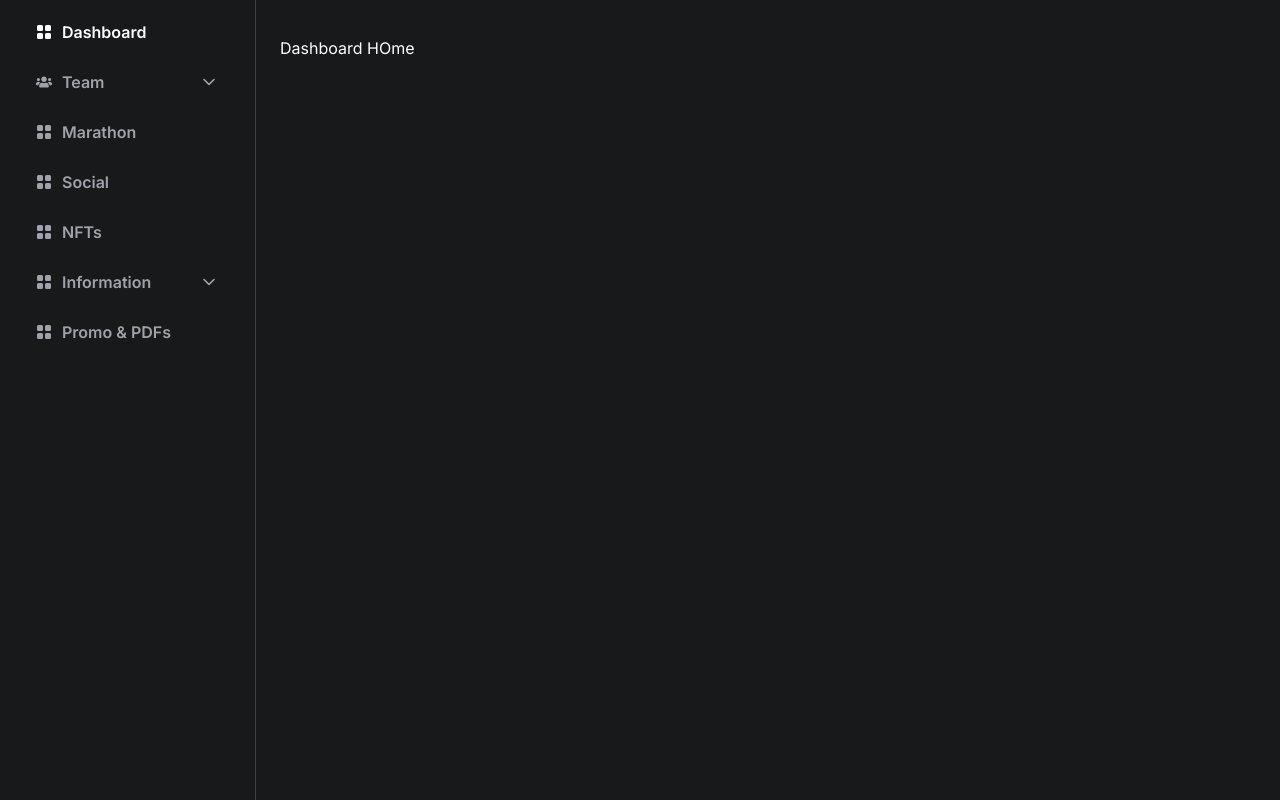
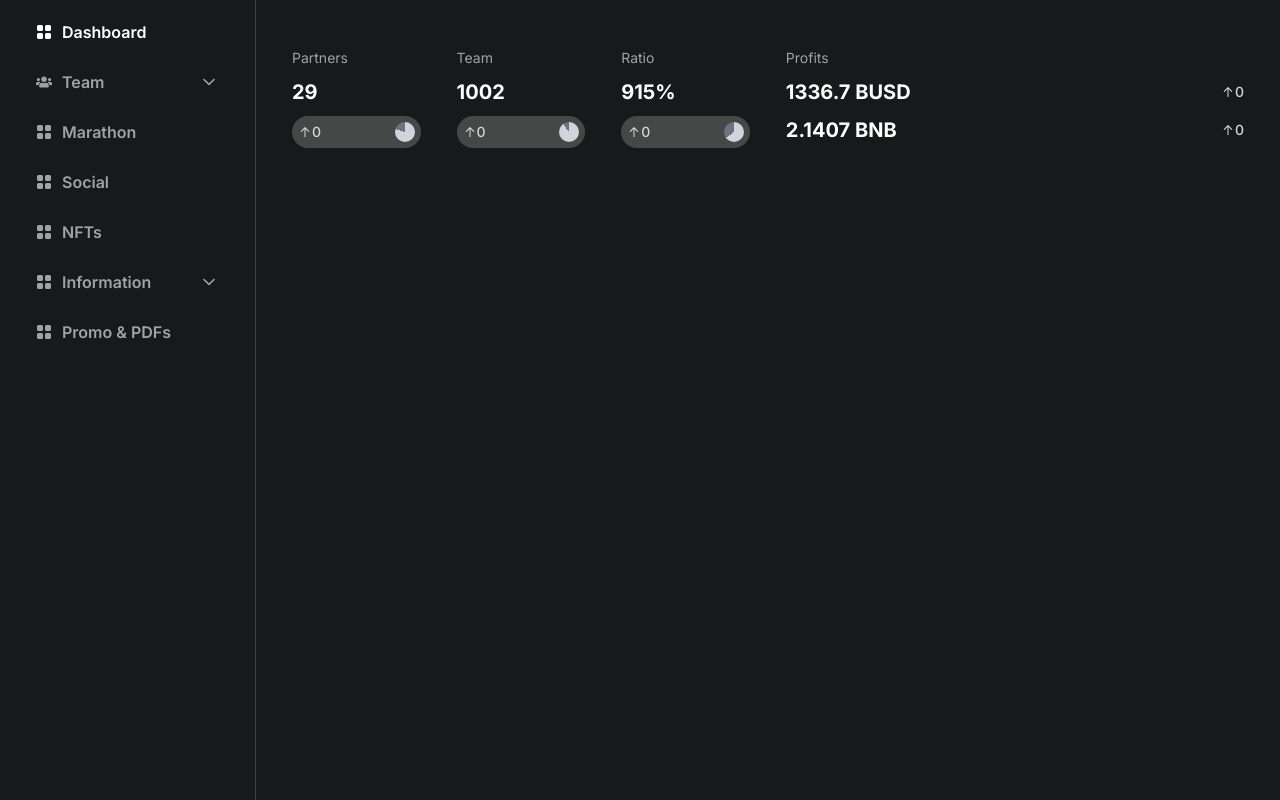
Before and after one commit to ai-arif/arrax-user-frontend, a Next.js app: page /dashboard in a window 1280 px wide. Built offline with nearby package versions, Linux system fonts and the light colour scheme.

Commit message:
create team & profits stats

```diff
--- /dev/null
+++ b/src/app/dashboard/_components/TeamStats.jsx
@@ -0,0 +1,77 @@
+import React from "react";
+import { HiMiniArrowUp } from "react-icons/hi2";
+
+// circle chart component
+const CircleChart = ({ percentage }) => {
+  const normalizedPercentage = Math.min(Math.max(percentage, 0), 100);
+  return (
+    <div
+      className="relative h-5 w-5 rounded-full"
+      style={{
+        background: `conic-gradient(#d1d5db ${normalizedPercentage * 3.6}deg, #6b7280 0deg)`,
+      }}
+    >
+      <div className="absolute inset-1 rounded-full"></div>
+    </div>
+  );
+};
+
+const TeamStats = () => {
+  return (
+    <div className="flex flex-col gap-3 md:flex-row">
+      <div className="flex w-full gap-3 md:w-1/2">
+        {/* partners stats */}
+        <div className="bg-arx-primary-light w-full space-y-2.5 rounded-lg p-3">
+          <p className="text-sm text-zinc-400">Partners</p>
+          <p className="text-xl font-bold">29</p>
+          <div className="flex justify-between rounded-full bg-[#464747] p-1.5 text-sm font-medium">
+            <div className="flex items-center text-zinc-300">
+              <HiMiniArrowUp /> 0
+            </div>
+            <CircleChart percentage={80} />
+          </div>
+        </div>
+        {/* team stats */}
+        <div className="bg-arx-primary-light w-full space-y-2.5 rounded-lg p-3">
+          <p className="text-sm text-zinc-400">Team</p>
+          <p className="text-xl font-bold">1002</p>
+          <div className="flex justify-between rounded-full bg-[#464747] p-1.5 text-sm font-medium">
+            <div className="flex items-center text-zinc-300">
+              <HiMiniArrowUp /> 0
+            </div>
+            <CircleChart percentage={90} />
+          </div>
+        </div>
+        {/* partners stats */}
+        <div className="bg-arx-primary-light w-full space-y-2.5 rounded-lg p-3">
+          <p className="text-sm text-zinc-400">Ratio</p>
+          <p className="text-xl font-bold">915%</p>
+          <div className="flex justify-between rounded-full bg-[#464747] p-1.5 text-sm font-medium">
+            <div className="flex items-center text-zinc-300">
+              <HiMiniArrowUp /> 0
+            </div>
+            <CircleChart percentage={65} />
+          </div>
+        </div>
+      </div>
+      {/* profits stats */}
+      <div className="bg-arx-primary-light w-full space-y-2.5 rounded-lg p-3 md:w-1/2">
+        <p className="text-sm text-zinc-400">Profits</p>
+        <div className="flex items-center justify-between gap-2 text-sm">
+          <p className="text-xl font-bold">1336.7 BUSD</p>
+          <div className="flex items-center font-medium text-zinc-300">
+            <HiMiniArrowUp /> 0
+          </div>
+        </div>
+        <div className="flex items-center justify-between gap-2 text-sm">
+          <p className="text-xl font-bold">2.1407 BNB</p>
+          <div className="flex items-center font-medium text-zinc-300">
+            <HiMiniArrowUp /> 0
+          </div>
+        </div>
+      </div>
+    </div>
+  );
+};
+
+export default TeamStats;
--- a/src/app/dashboard/layout.jsx
+++ b/src/app/dashboard/layout.jsx
@@ -30,11 +30,11 @@ export default function DashboardLayout({ children }) {
               xmlns="http://www.w3.org/2000/svg"
               stroke="#ffffff"
             >
-              <g id="SVGRepo_bgCarrier" stroke-width="0"></g>
+              <g id="SVGRepo_bgCarrier" strokeWidth="0"></g>
               <g
                 id="SVGRepo_tracerCarrier"
-                stroke-linecap="round"
-                stroke-linejoin="round"
+                strokeLinecap="round"
+                strokeLinejoin="round"
               ></g>
               <g id="SVGRepo_iconCarrier">
                 <path d="M3.5,7 C3.22385763,7 3,6.77614237 3,6.5 C3,6.22385763 3.22385763,6 3.5,6 L20.5,6 C20.7761424,6 21,6.22385763 21,6.5 C21,6.77614237 20.7761424,7 20.5,7 L3.5,7 Z M3.5,12 C3.22385763,12 3,11.7761424 3,11.5 C3,11.2238576 3.22385763,11 3.5,11 L20.5,11 C20.7761424,11 21,11.2238576 21,11.5 C21,11.7761424 20.7761424,12 20.5,12 L3.5,12 Z M3.5,17 C3.22385763,17 3,16.7761424 3,16.5 C3,16.2238576 3.22385763,16 3.5,16 L20.5,16 C20.7761424,16 21,16.2238576 21,16.5 C21,16.7761424 20.7761424,17 20.5,17 L3.5,17 Z"></path>
--- a/src/app/dashboard/page.jsx
+++ b/src/app/dashboard/page.jsx
@@ -1,14 +1,15 @@
 import React from "react";
+import TeamStats from "./_components/TeamStats";
 
 export const metadata = {
   title: "Dashboard",
-  description: "Hello",
+  description: "Generated by create next app",
 };
 
 const DashboardHomePage = async () => {
   return (
     <div>
-      <h3>Dashboard HOme</h3>
+      <TeamStats />
     </div>
   );
 };
```
